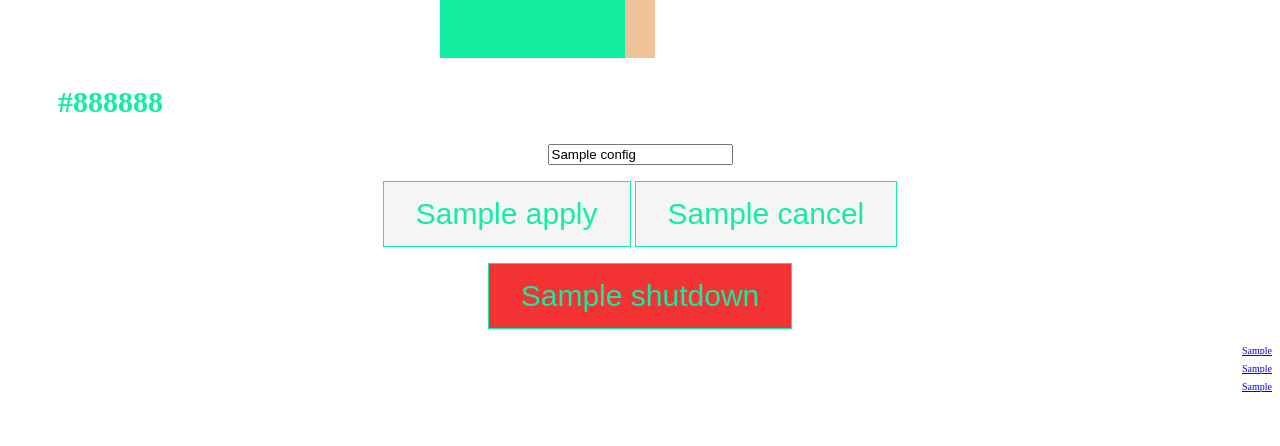
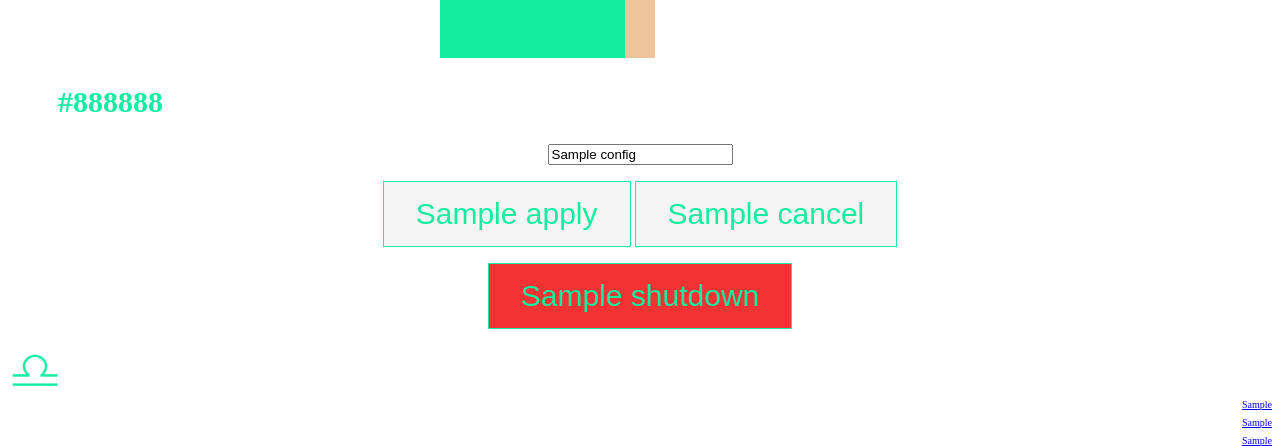
Before and after one commit to Smooth-Pineapple/Visualiser, a Python web app: template webapp/templates/main.html in a window 1280 px wide. Shown: the part 583-1029 px from the top of the page. Before the commit the page ends 975 px from the top, so only its background shows below. Run offline with Jinja, Linux system fonts and the light colour scheme; the template is opened without the code that fills it: most values are stand-ins (such as "Sample title", 1, 10 or a date in 2020); some libraries are stand-ins or nearby versions.

Commit message:
Added small link to Libra easter egg

```diff
--- a/webapp/static/css/main.css
+++ b/webapp/static/css/main.css
@@ -113,3 +113,17 @@ input[type=range]:focus::-webkit-slider-runnable-track {
     width: 90px;
     height:60px;
 }
+
+.libra_container {
+    width: 50px;
+    border: 2px solid transparent;
+}
+
+.libra_container:hover {
+    border-color: #f0c49b;
+}
+
+.libra_icon {
+    width: 50px;
+    height:50px;
+}
--- a/webapp/templates/main.html
+++ b/webapp/templates/main.html
@@ -58,6 +58,9 @@
       <form action="/shutdown" method="POST" style="text-align:center;">
          <input type="submit" name="shutdown" value="{{translations.SHUTDOWN}}" style="color: #12ED9F; background: #f33333;">
       </form>
+      <div class="libra_container">
+         <a href="/libra"><img class="libra_icon" src="{{url_for('static', filename='/../images/libra_symbol.png')}}"></a>
+       </div>
       <a href="/dwn-log" style="float: right; font-size: 10px;">{{translations.DOWNLOAD_LOGS}}</a> <br>
       <a href="/view-server-log" style="float: right; font-size: 10px;">{{translations.VIEW_SERVER_LOG}}</a> <br>
       <a href="/view-display-log" style="float: right; font-size: 10px;">{{translations.VIEW_DISPLAY_LOG}}</a>
```
Also changed, not shown: webapp/static/images/libra_symbol.png (added).
